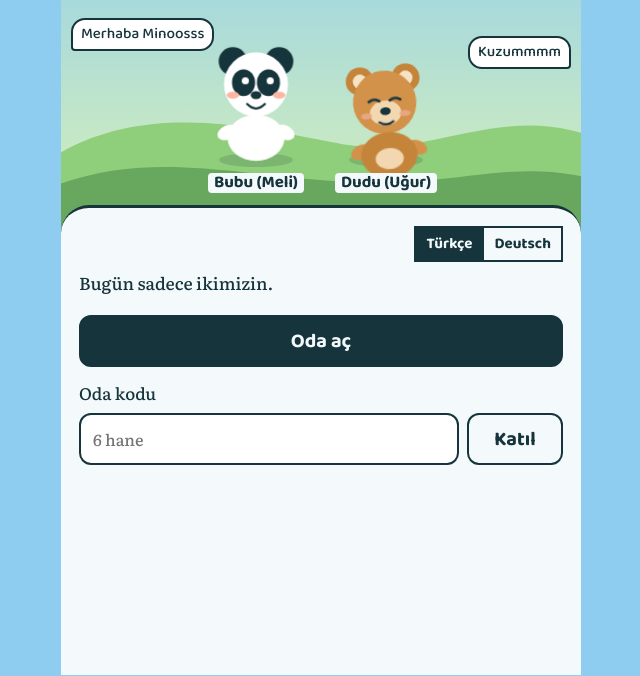
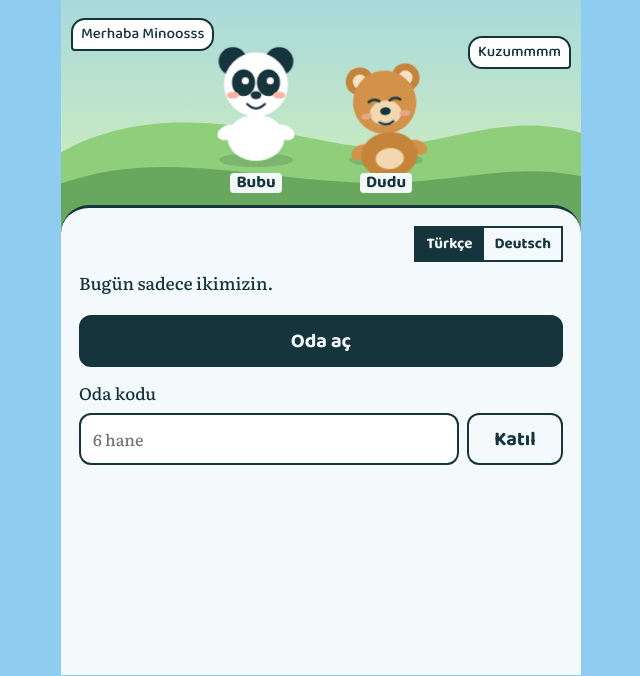
Before and after one commit to Mistsoull/bc5ab2f4-ff10-41f9-b2ef-ce4c27e3d3bc, a plain HTML site: page index.html in a window 1280 px wide. Shown: the part 125-801 px from the top of the page, without its empty margins (319-959 px from the left). Drawn offline with Linux system fonts and the light colour scheme.

Commit message:
Remove the Meli and Ugur labels from the opening bears.
Co-authored-by: Cursor <cursoragent@cursor.com>

```diff
--- a/index.html
+++ b/index.html
@@ -693,7 +693,7 @@
             <ellipse cx="92" cy="112" rx="12" ry="8" fill="#fff" transform="rotate(24 92 112)"></ellipse>
             <ellipse cx="60" cy="118" rx="32" ry="26" fill="#fff"></ellipse>
           </svg>
-          <span id="bearBubuName">Bubu</span>
+          <span>Bubu</span>
         </button>
         <button type="button" class="bear dudu" id="bearDudu">
           <svg viewBox="0 0 120 150" aria-hidden="true">
@@ -714,7 +714,7 @@
             <ellipse cx="60" cy="118" rx="32" ry="26" fill="#c4843a"></ellipse>
             <ellipse cx="60" cy="122" rx="16" ry="12" fill="#f3d7b0"></ellipse>
           </svg>
-          <span id="bearDuduName">Dudu</span>
+          <span>Dudu</span>
         </button>
       </div>
       <p class="bubble bubu" id="bubbleBubu"></p>
@@ -1707,8 +1707,6 @@
         titleblock: document.getElementById("titleblock"),
         bearBubu: document.getElementById("bearBubu"),
         bearDudu: document.getElementById("bearDudu"),
-        bearBubuName: document.getElementById("bearBubuName"),
-        bearDuduName: document.getElementById("bearDuduName"),
         hud: document.getElementById("hud"),
         hudWho: document.getElementById("hudWho"),
         hudRoom: document.getElementById("hudRoom"),
@@ -2268,8 +2266,6 @@
           els.bearBubu.dataset.pose = "jump";
           els.bearDudu.dataset.pose = "sleep";
         }
-        els.bearBubuName.textContent = intro ? "Bubu (Meli)" : "Bubu";
-        els.bearDuduName.textContent = intro ? "Dudu (Uğur)" : "Dudu";
         if (phase === "ending" && state.endingId === "kaos") {
           els.bearBubu.dataset.pose = "shy";
           els.bearDudu.dataset.pose = "storm";
```
